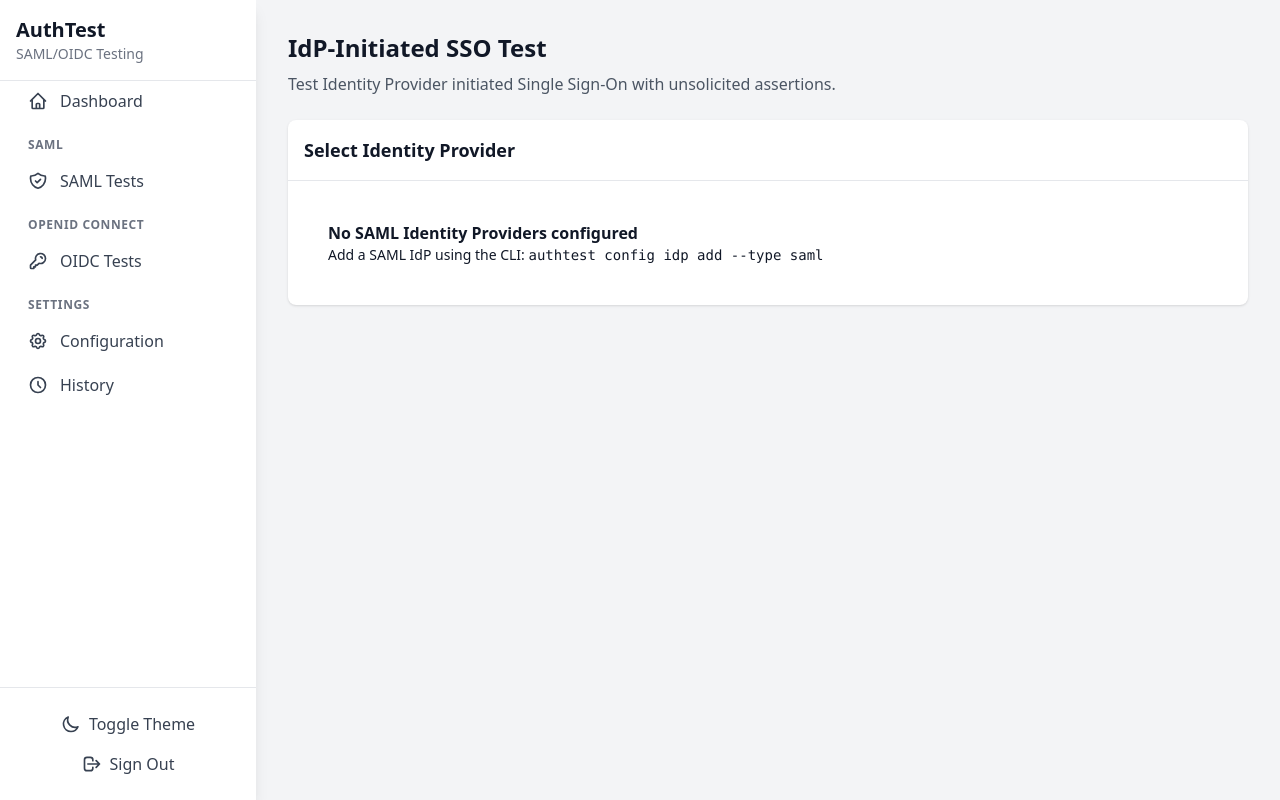
After one commit to Modusmundi/persephone, a Python web app: template authtest/web/templates/saml/idp_initiated.html in a window 1280 px wide. The commit adds this page. Run offline with Jinja, Linux system fonts and the light colour scheme; the template is opened without the code that fills it, so the values that code supplies are empty.

Commit message:
feat: US-008 - SAML IdP-Initiated SSO flow

```diff
--- /dev/null
+++ b/authtest/web/templates/saml/idp_initiated.html
@@ -0,0 +1,178 @@
+{% extends "base.html" %}
+
+{% block title %}IdP-Initiated SSO - AuthTest{% endblock %}
+
+{% block content %}
+<div class="max-w-4xl mx-auto">
+    <h1 class="text-2xl font-bold mb-2">IdP-Initiated SSO Test</h1>
+    <p class="text-gray-600 dark:text-gray-400 mb-6">
+        Test Identity Provider initiated Single Sign-On with unsolicited assertions.
+    </p>
+
+    {% with messages = get_flashed_messages(with_categories=true) %}
+    {% if messages %}
+    <div class="mb-6">
+        {% for category, message in messages %}
+        <div class="p-4 rounded-lg mb-2 {% if category == 'error' %}bg-red-100 dark:bg-red-900 text-red-700 dark:text-red-200{% elif category == 'info' %}bg-blue-100 dark:bg-blue-900 text-blue-700 dark:text-blue-200{% else %}bg-green-100 dark:bg-green-900 text-green-700 dark:text-green-200{% endif %}">
+            {{ message }}
+        </div>
+        {% endfor %}
+    </div>
+    {% endif %}
+    {% endwith %}
+
+    <!-- IdP Selection -->
+    {% if not idp %}
+    <div class="bg-white dark:bg-gray-800 rounded-lg shadow mb-6">
+        <div class="p-4 border-b border-gray-200 dark:border-gray-700">
+            <h2 class="text-lg font-semibold">Select Identity Provider</h2>
+        </div>
+        <div class="p-6">
+            {% if idps %}
+            <form action="{{ url_for('saml.idp_initiated') }}" method="GET">
+                <div class="mb-4">
+                    <label class="block text-sm font-medium mb-2" for="idp_id">Identity Provider</label>
+                    <select
+                        name="idp_id"
+                        id="idp_id"
+                        class="w-full px-3 py-2 border border-gray-300 dark:border-gray-600 rounded-md bg-white dark:bg-gray-700 focus:outline-none focus:ring-2 focus:ring-blue-500"
+                        required
+                    >
+                        <option value="">-- Select an IdP --</option>
+                        {% for provider in idps %}
+                        <option value="{{ provider.id }}">{{ provider.display_name or provider.name }}</option>
+                        {% endfor %}
+                    </select>
+                </div>
+                <button
+                    type="submit"
+                    class="w-full bg-blue-600 hover:bg-blue-700 text-white font-semibold py-2 px-4 rounded-md transition-colors"
+                >
+                    Continue
+                </button>
+            </form>
+            {% else %}
+            <div class="p-4 bg-yellow-100 dark:bg-yellow-900 text-yellow-700 dark:text-yellow-200 rounded-lg">
+                <p class="font-semibold">No SAML Identity Providers configured</p>
+                <p class="text-sm mt-1">
+                    Add a SAML IdP using the CLI: <code class="bg-yellow-200 dark:bg-yellow-800 px-1 rounded">authtest config idp add --type saml</code>
+                </p>
+            </div>
+            {% endif %}
+        </div>
+    </div>
+    {% else %}
+
+    <!-- IdP Information -->
+    <div class="bg-white dark:bg-gray-800 rounded-lg shadow mb-6">
+        <div class="p-4 border-b border-gray-200 dark:border-gray-700">
+            <h2 class="text-lg font-semibold">Testing IdP: {{ idp.display_name or idp.name }}</h2>
+        </div>
+        <div class="p-6">
+            <dl class="grid grid-cols-1 md:grid-cols-2 gap-4 text-sm">
+                <div>
+                    <dt class="text-gray-500 dark:text-gray-400">Entity ID</dt>
+                    <dd class="font-mono text-xs mt-1 break-all">{{ idp.entity_id or 'Not configured' }}</dd>
+                </div>
+                <div>
+                    <dt class="text-gray-500 dark:text-gray-400">SSO URL</dt>
+                    <dd class="font-mono text-xs mt-1 break-all">{{ idp.sso_url or 'Not configured' }}</dd>
+                </div>
+            </dl>
+        </div>
+    </div>
+
+    <!-- How It Works -->
+    <div class="bg-white dark:bg-gray-800 rounded-lg shadow mb-6">
+        <div class="p-4 border-b border-gray-200 dark:border-gray-700">
+            <h2 class="text-lg font-semibold">How IdP-Initiated SSO Works</h2>
+        </div>
+        <div class="p-6">
+            <div class="space-y-4 text-sm text-gray-600 dark:text-gray-400">
+                <p>
+                    In IdP-Initiated SSO, the authentication flow starts at the Identity Provider (IdP)
+                    rather than at the Service Provider (SP). The IdP sends an <strong>unsolicited SAML Response</strong>
+                    to the SP without a prior AuthnRequest.
+                </p>
+
+                <div class="bg-gray-100 dark:bg-gray-700 rounded-lg p-4">
+                    <h3 class="font-semibold text-gray-900 dark:text-gray-100 mb-2">Flow Steps:</h3>
+                    <ol class="list-decimal list-inside space-y-1">
+                        <li>User logs into the IdP portal</li>
+                        <li>User clicks on the application link in the IdP</li>
+                        <li>IdP generates a SAML Response (without InResponseTo)</li>
+                        <li>IdP POSTs the SAML Response to the SP's ACS URL</li>
+                        <li>SP validates the assertion and authenticates the user</li>
+                    </ol>
+                </div>
+            </div>
+        </div>
+    </div>
+
+    <!-- ACS Configuration -->
+    <div class="bg-white dark:bg-gray-800 rounded-lg shadow mb-6">
+        <div class="p-4 border-b border-gray-200 dark:border-gray-700">
+            <h2 class="text-lg font-semibold">Configure Your IdP</h2>
+        </div>
+        <div class="p-6">
+            <p class="text-sm text-gray-600 dark:text-gray-400 mb-4">
+                Configure your Identity Provider to send unsolicited SAML Responses to this application.
+                Use the following ACS URL in your IdP configuration:
+            </p>
+
+            <div class="bg-gray-100 dark:bg-gray-900 rounded-lg p-4 mb-4">
+                <p class="text-xs text-gray-500 dark:text-gray-400 mb-1">Assertion Consumer Service (ACS) URL:</p>
+                <code class="text-sm font-mono text-blue-600 dark:text-blue-400 break-all">{{ acs_url }}</code>
+            </div>
+
+            <div class="bg-blue-50 dark:bg-blue-900/30 rounded-lg p-4">
+                <h3 class="font-semibold text-blue-800 dark:text-blue-300 text-sm mb-2">Important Requirements:</h3>
+                <ul class="text-sm text-blue-700 dark:text-blue-300 list-disc list-inside space-y-1">
+                    <li>The IdP's Entity ID must match: <code class="bg-blue-100 dark:bg-blue-800 px-1 rounded text-xs">{{ idp.entity_id or 'Configure entity_id for IdP' }}</code></li>
+                    <li>The SAML Response must be POST'ed to the ACS URL</li>
+                    <li>The response should NOT include an InResponseTo attribute</li>
+                    <li>The Issuer in the response must match the configured IdP Entity ID</li>
+                </ul>
+            </div>
+        </div>
+    </div>
+
+    <!-- Waiting for Response -->
+    <div class="bg-white dark:bg-gray-800 rounded-lg shadow mb-6">
+        <div class="p-4 border-b border-gray-200 dark:border-gray-700">
+            <h2 class="text-lg font-semibold">Ready to Receive</h2>
+        </div>
+        <div class="p-6 text-center">
+            <div class="w-16 h-16 rounded-full bg-blue-100 dark:bg-blue-900 flex items-center justify-center mx-auto mb-4">
+                <svg class="w-8 h-8 text-blue-600 dark:text-blue-400 animate-pulse" fill="none" stroke="currentColor" viewBox="0 0 24 24">
+                    <path stroke-linecap="round" stroke-linejoin="round" stroke-width="2" d="M8 7h12m0 0l-4-4m4 4l-4 4m0 6H4m0 0l4 4m-4-4l4-4"></path>
+                </svg>
+            </div>
+            <p class="text-gray-600 dark:text-gray-400 mb-4">
+                This application is ready to receive IdP-Initiated SSO requests.
+            </p>
+            <p class="text-sm text-gray-500 dark:text-gray-500">
+                Initiate SSO from your Identity Provider to test the flow.
+                The results will be displayed here automatically.
+            </p>
+        </div>
+    </div>
+
+    <!-- Actions -->
+    <div class="flex space-x-4">
+        <a
+            href="{{ url_for('saml.idp_initiated') }}"
+            class="flex-1 text-center bg-gray-300 dark:bg-gray-600 hover:bg-gray-400 dark:hover:bg-gray-500 text-gray-700 dark:text-gray-200 font-semibold py-3 px-6 rounded-md transition-colors"
+        >
+            Change IdP
+        </a>
+        <a
+            href="{{ url_for('saml.index') }}"
+            class="flex-1 text-center bg-gray-300 dark:bg-gray-600 hover:bg-gray-400 dark:hover:bg-gray-500 text-gray-700 dark:text-gray-200 font-semibold py-3 px-6 rounded-md transition-colors"
+        >
+            Back to SAML Tests
+        </a>
+    </div>
+    {% endif %}
+</div>
+{% endblock %}
```
Also changed, not shown: authtest/core/saml/flows.py (+169 -3 lines), authtest/web/routes/saml.py (+126 -19 lines), authtest/web/templates/saml/index.html (+33 -4 lines), authtest/web/templates/saml/result.html (+10 -1 lines), .ralph-tui/progress.md, .ralph-tui/session-meta.json, .ralph-tui/session.json.
